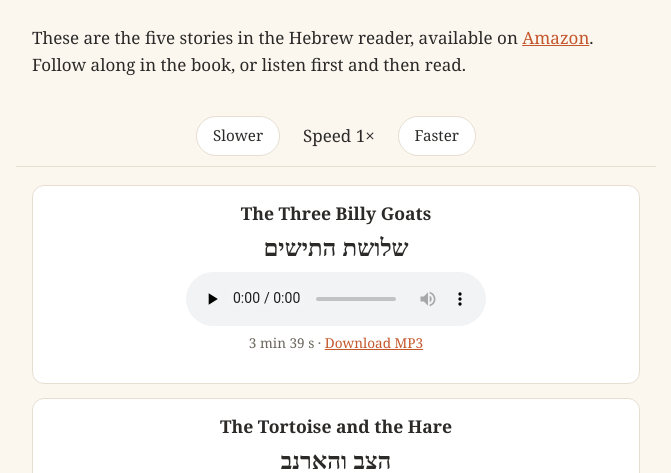
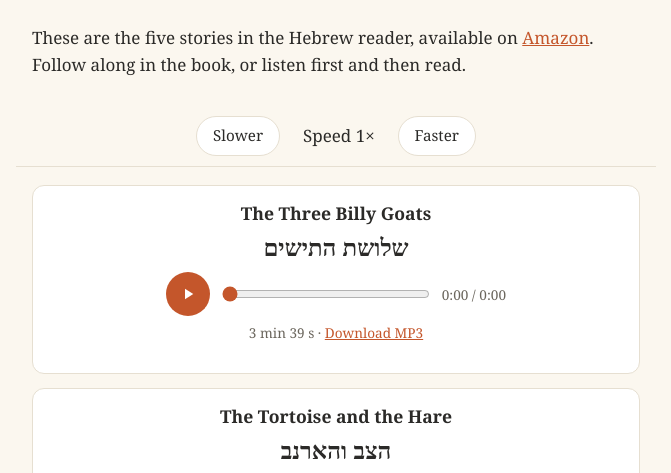
Before and after one commit to Launchbury/hebrew-reader, a plain HTML site: page index.html in a window 1280 px wide. Shown: the part 303-776 px from the top of the page, without its empty margins (304-975 px from the left). Drawn offline with Linux system fonts and the light colour scheme.

Commit message:
Replace native audio controls with our own players
Play/pause button, scrubber and time for each story, so the browser's own
speed menu no longer appears. Native controls remain as a no-script fallback.

Co-Authored-By: Claude Sonnet 5.5 <noreply@anthropic.com>

```diff
--- a/index.html
+++ b/index.html
@@ -53,6 +53,20 @@
   .intro a { color: var(--accent); }
   .nw { white-space: nowrap; }
   audio { display: block; width: 100%; min-width: 0; max-width: 300px; margin: 0 auto; }
+  /* Our own player (built by the script below; without scripts the native player shows). */
+  .player { display: flex; align-items: center; gap: 12px; max-width: 340px; margin: 0 auto; }
+  .player .play {
+    flex: none; width: 44px; height: 44px; padding: 0; border: 0; border-radius: 50%;
+    background: var(--accent); color: #fff; cursor: pointer;
+    display: grid; place-items: center;
+  }
+  .player .play:focus-visible, .player .seek:focus-visible { outline: 2px solid var(--accent); outline-offset: 3px; }
+  .player .play svg { width: 18px; height: 18px; fill: currentColor; }
+  .player .play .i-pause { display: none; }
+  .player .play[data-playing="true"] .i-play { display: none; }
+  .player .play[data-playing="true"] .i-pause { display: block; }
+  .player .seek { flex: 1; min-width: 0; height: 32px; margin: 0; accent-color: var(--accent); cursor: pointer; }
+  .player .time { flex: none; color: var(--muted); font-size: 0.85rem; font-variant-numeric: tabular-nums; white-space: nowrap; }
   .meta { color: var(--muted); font-size: 0.85rem; margin-top: 6px; }
   .meta a { color: var(--accent); }
   footer { margin-top: 32px; color: var(--muted); font-size: 0.85rem; text-align: center; }
@@ -91,35 +105,35 @@
   <section class="story">
     <h2>The Three Billy Goats</h2>
     <p class="he" lang="he" dir="rtl">שלושת התישים</p>
-    <audio controls preload="none" src="audio/01-three-billy-goats.mp3"></audio>
+    <audio controls preload="metadata" src="audio/01-three-billy-goats.mp3"></audio>
     <p class="meta">3 min 39 s &middot; <a href="audio/01-three-billy-goats.mp3" download>Download MP3</a></p>
   </section>
 
   <section class="story">
     <h2>The Tortoise and the Hare</h2>
     <p class="he" lang="he" dir="rtl">הצב והארנב</p>
-    <audio controls preload="none" src="audio/02-tortoise-and-hare.mp3"></audio>
+    <audio controls preload="metadata" src="audio/02-tortoise-and-hare.mp3"></audio>
     <p class="meta">2 min 29 s &middot; <a href="audio/02-tortoise-and-hare.mp3" download>Download MP3</a></p>
   </section>
 
   <section class="story">
     <h2>Stone Soup</h2>
     <p class="he" lang="he" dir="rtl">מרק אבנים</p>
-    <audio controls preload="none" src="audio/03-stone-soup.mp3"></audio>
+    <audio controls preload="metadata" src="audio/03-stone-soup.mp3"></audio>
     <p class="meta">3 min 12 s &middot; <a href="audio/03-stone-soup.mp3" download>Download MP3</a></p>
   </section>
 
   <section class="story">
     <h2>The North Wind and the Sun</h2>
     <p class="he" lang="he" dir="rtl">הרוח הצפונית והשמש</p>
-    <audio controls preload="none" src="audio/04-north-wind-and-sun.mp3"></audio>
+    <audio controls preload="metadata" src="audio/04-north-wind-and-sun.mp3"></audio>
     <p class="meta">2 min 27 s &middot; <a href="audio/04-north-wind-and-sun.mp3" download>Download MP3</a></p>
   </section>
 
   <section class="story">
     <h2>The Ugly Duckling</h2>
     <p class="he" lang="he" dir="rtl">הברווזון המכוער</p>
-    <audio controls preload="none" src="audio/05-ugly-duckling.mp3"></audio>
+    <audio controls preload="metadata" src="audio/05-ugly-duckling.mp3"></audio>
     <p class="meta">4 min 2 s &middot; <a href="audio/05-ugly-duckling.mp3" download>Download MP3</a></p>
   </section>
 
@@ -128,6 +142,70 @@
   </footer>
 </main>
 <script>
+  // Our own players: play/pause button, scrubber and time, replacing the browser's built-in controls.
+  (function () {
+    function fmt(s) {
+      if (!isFinite(s) || s < 0) s = 0;
+      var m = Math.floor(s / 60), r = Math.floor(s % 60);
+      return m + ':' + (r < 10 ? '0' : '') + r;
+    }
+    document.querySelectorAll('.story').forEach(function (card) {
+      var audio = card.querySelector('audio');
+      if (!audio) return;
+      var title = card.querySelector('h2').textContent;
+      audio.removeAttribute('controls');
+
+      var box = document.createElement('div');
+      box.className = 'player';
+      box.innerHTML =
+        '<button type="button" class="play" data-playing="false" aria-label="Play ' + title + '">' +
+          '<svg class="i-play" viewBox="0 0 24 24" aria-hidden="true"><path d="M8 5v14l11-7z"/></svg>' +
+          '<svg class="i-pause" viewBox="0 0 24 24" aria-hidden="true"><path d="M6 5h4v14H6zM14 5h4v14h-4z"/></svg>' +
+        '</button>' +
+        '<input type="range" class="seek" min="0" max="1000" step="1" value="0" aria-label="Position in ' + title + '">' +
+        '<span class="time">0:00 / 0:00</span>';
+      audio.parentNode.insertBefore(box, audio);
+
+      var btn = box.querySelector('.play');
+      var seek = box.querySelector('.seek');
+      var time = box.querySelector('.time');
+      var dragging = false;
+
+      function show() {
+        var d = audio.duration, t = audio.currentTime;
+        var ok = isFinite(d) && d > 0;
+        var total = ok ? Math.round(d) : 0;           // rounded, to match the "3 min 39 s" text below
+        var now = (ok && audio.ended) ? total : t;     // show the full length when finished
+        time.textContent = fmt(now) + ' / ' + fmt(total);
+        if (!dragging) seek.value = ok ? Math.round(t / d * 1000) : 0;
+        seek.setAttribute('aria-valuetext', fmt(now) + ' of ' + fmt(total));
+      }
+      function state() {
+        var playing = !audio.paused;
+        btn.dataset.playing = playing;
+        btn.setAttribute('aria-label', (playing ? 'Pause ' : 'Play ') + title);
+      }
+
+      btn.addEventListener('click', function () {
+        if (audio.paused) { audio.play().catch(function () {}); } else { audio.pause(); }
+      });
+      seek.addEventListener('pointerdown', function () { dragging = true; });
+      ['pointerup', 'pointercancel', 'change', 'blur'].forEach(function (ev) {
+        seek.addEventListener(ev, function () { dragging = false; show(); });
+      });
+      seek.addEventListener('input', function () {
+        var d = audio.duration;
+        if (isFinite(d) && d > 0) audio.currentTime = seek.value / 1000 * d;
+        show();
+      });
+      ['timeupdate', 'loadedmetadata', 'durationchange', 'seeked', 'ended'].forEach(function (ev) {
+        audio.addEventListener(ev, show);
+      });
+      ['play', 'pause', 'ended'].forEach(function (ev) { audio.addEventListener(ev, state); });
+      show();
+    });
+  })();
+
   // One speed control for every player on the page. The choice is not stored between visits.
   (function () {
     var bar = document.querySelector('.speed');
```
